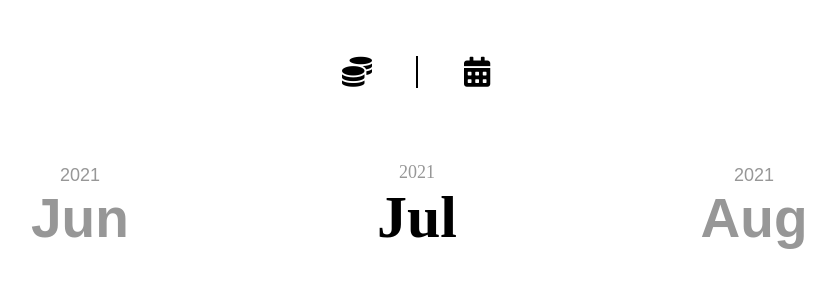
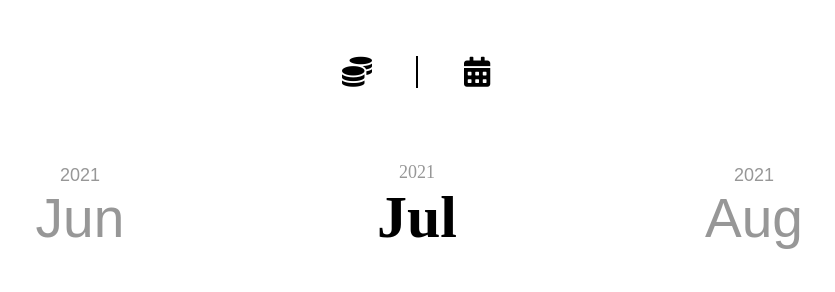
Before and after one commit to sangyun5108/BCSDproject, a React (Create React App) app: page / in a window 1280 px wide. Shown: the top 292 px of the page, without its empty margins (223-1058 px from the left). Built offline with nearby package versions, Linux system fonts and the light colour scheme.

Commit message:
font-weight
폰트 두께 600으로 수정

```diff
--- a/src/components/SelectBar.js
+++ b/src/components/SelectBar.js
@@ -15,6 +15,7 @@ const Wrapper = styled.div`
 const MWrapper = styled.header`
     width:80%;
     height:100%;
+    font-weight:600;
     display:flex;
     align-items:center;
     margin:72px 0px 0px 0;
@@ -38,7 +39,6 @@ const Years = styled.div`
 
 const Months = styled.div`
     text-align:center;
-    font-weight:800;
 `;
 
 const Button = styled.button`
@@ -54,7 +54,7 @@ const Button = styled.button`
         color:black;
     }
     &:hover{
-        transform : ${props=>props.value==='left'||props.value==='right'?'translateY(-10%)':''};
+        transform : translateY(-10%);
     }
 `
 const WhiteToBlue = keyframes`
```
